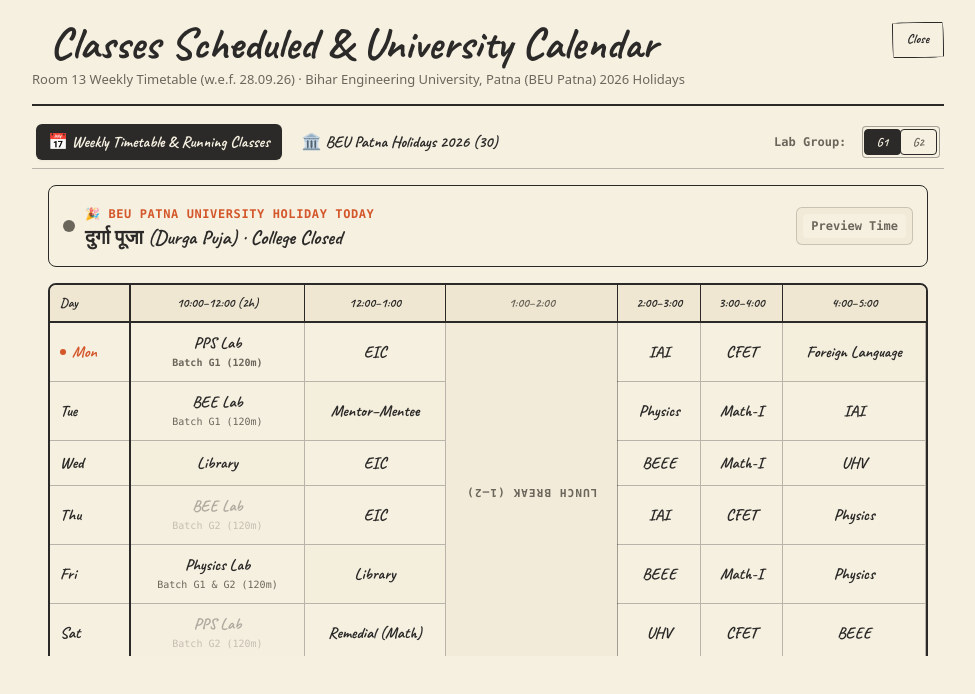
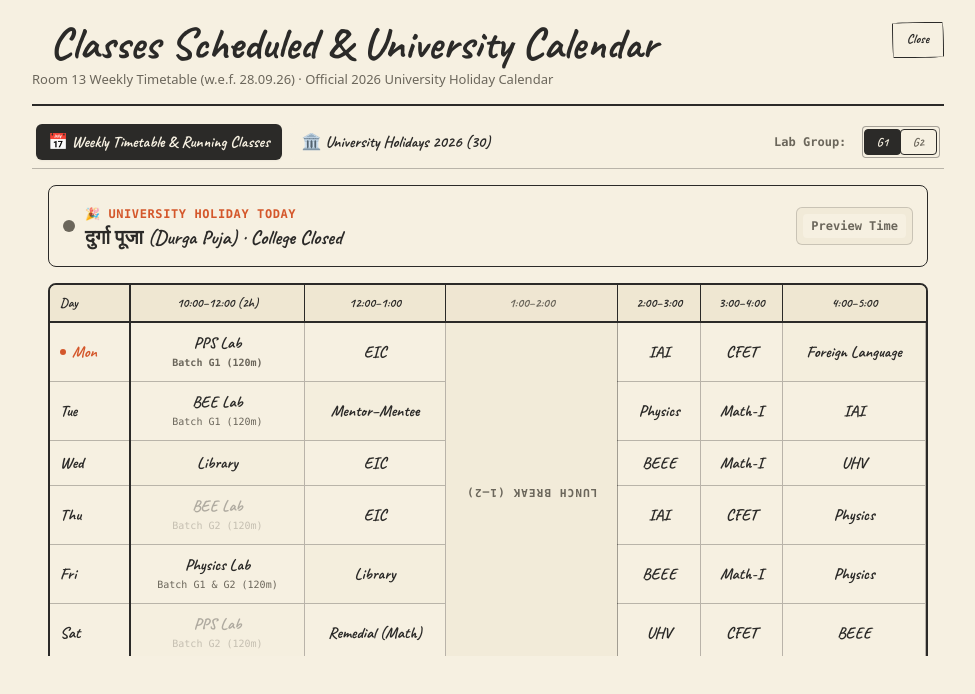
Before and after one commit to Mr-AnshuSingh/TheFirstSemester, a Next.js app: page / in a window 1280 px wide. Both pictures are taken after a click on the button "Classes Scheduled". Shown: the top 694 px of the page, without its empty margins (152-1127 px from the left). Built offline with nearby package versions, Linux system fonts and the light colour scheme.

Commit message:
fix(schedule): remove BEU Patna University text from classes and holiday modal

```diff
--- a/src/components/study/ClassesScheduledModal.tsx
+++ b/src/components/study/ClassesScheduledModal.tsx
@@ -210,7 +210,7 @@
               <h2 className="font-hand text-3xl font-bold text-ink">Classes Scheduled &amp; University Calendar</h2>
             </div>
             <p className="text-[13px] text-dim mt-1 font-sans">
-              Room 13 Weekly Timetable (w.e.f. 28.09.26) · Bihar Engineering University, Patna (BEU Patna) 2026 Holidays
+              Room 13 Weekly Timetable (w.e.f. 28.09.26) · Official 2026 University Holiday Calendar
             </p>
           </div>
           <button type="button" className="btn" onClick={onClose} aria-label="Close modal">
@@ -241,7 +241,7 @@
                   : 'bg-paper text-ink border-ink/30 hover:bg-gold/15'
               }`}
             >
-              🏛️ BEU Patna Holidays 2026 ({UNIVERSITY_HOLIDAYS_2026.length})
+              🏛️ University Holidays 2026 ({UNIVERSITY_HOLIDAYS_2026.length})
             </button>
           </div>
 
@@ -351,7 +351,7 @@
                       {activeClass.status === 'holiday' && (
                         <div className="font-sans">
                           <span className="text-xs font-bold uppercase tracking-wider text-accentRed font-mono">
-                            🎉 BEU PATNA UNIVERSITY HOLIDAY TODAY
+                            🎉 UNIVERSITY HOLIDAY TODAY
                           </span>
                           <h4 className="font-hand text-xl font-bold text-ink">
                             {activeClass.holidayName} · College Closed
@@ -525,7 +525,7 @@
             </div>
           )}
 
-          {/* TAB 2: BEU PATNA 2026 HOLIDAY CALENDAR */}
+          {/* TAB 2: 2026 UNIVERSITY HOLIDAY CALENDAR */}
           {activeTab === 'holidays' && (
             <div className="space-y-4">
               {/* University Header Notification Badge */}
@@ -533,13 +533,13 @@
                 <div className="flex items-start justify-between gap-3 flex-wrap">
                   <div>
                     <span className="text-[11px] font-bold tracking-[0.14em] uppercase text-accentRed font-mono block">
-                      OFFICIAL NOTIFICATION · BEU PATNA
+                      OFFICIAL NOTIFICATION · 2026 CALENDAR
                     </span>
                     <h3 className="font-hand text-2xl font-bold text-ink mt-0.5">
-                      बिहार अभियंत्रण विश्वविद्यालय, पटना · अवकाश-तालिका २०२६
+                      विश्वविद्यालय · अवकाश-तालिका २०२६
                     </h3>
                     <p className="text-xs text-dim font-sans mt-0.5">
-                      राजकीय अभियंत्रण महाविद्यालयों के शिक्षकों एवं छात्र-छात्राओं हेतु वर्ष २०२६ के लिए अवकाश-तालिका (ज्ञापांक: वि०अ०वि० / 1029 / 2025 / पटना)
+                      राजकीय अभियंत्रण महाविद्यालयों के शिक्षकों एवं छात्र-छात्राओं हेतु वर्ष २०२६ के लिए अवकाश-तालिका (ज्ञापांक: 1029 / 2025)
                     </p>
                   </div>
 
@@ -690,7 +690,7 @@
                 <p>1. मुस्लिम त्योहारों में चाँद के दृष्टिगोचर होने के अनुसार अवकाश की तिथि में तत्संबंधी सरकारी आदेशानुसार परिवर्तन हो सकता है।</p>
                 <p>2. अतिरिक्त अवकाश सरकारी आदेशानुसार देय होगा।</p>
                 <p className="pt-1 text-[11px] font-mono text-ink">
-                  आदेशानुसार: कुलसचिव, बिहार अभियंत्रण विश्वविद्यालय, पटना (BEU Patna)
+                  आदेशानुसार: कुलसचिव, विश्वविद्यालय प्रशासन
                 </p>
               </div>
             </div>
--- a/src/components/study/CommandPaletteModal.tsx
+++ b/src/components/study/CommandPaletteModal.tsx
@@ -63,7 +63,7 @@
       list.push({
         id: 'act-classes',
         type: 'action',
-        title: 'Open Classes Scheduled & BEU Patna Holiday Calendar',
+        title: 'Open Classes Scheduled & University Holiday Calendar',
         subtitle: 'Room 13 weekly class schedule, live running class, and 2026 holidays',
         badge: 'Schedule',
         onSelect: () => {
--- a/src/components/study/Header.tsx
+++ b/src/components/study/Header.tsx
@@ -109,7 +109,7 @@
           type="button"
           className="btn gold flex items-center gap-1.5"
           onClick={onOpenClassesModal}
-          title="Room 13 Class Schedule & BEU Patna Holiday Calendar"
+          title="Room 13 Class Schedule & University Holiday Calendar"
         >
           <span className="w-2 h-2 rounded-full bg-accentRed animate-ping inline-block" />
           <span>Classes Scheduled</span>
--- a/src/data/schedule.ts
+++ b/src/data/schedule.ts
@@ -50,8 +50,8 @@
 
 /**
  * Official Holiday Calendar 2026 for Government Engineering Colleges
- * Bihar Engineering University, Patna (BEU Patna)
- * Ref: ज्ञापांक: वि०अ०वि० / 1029 / 2025 / पटना, दिनांक: 18/12/2025
+ * University Holiday Calendar 2026
+ * Ref: 1029 / 2025, दिनांक: 18/12/2025
  */
 export const UNIVERSITY_HOLIDAYS_2026: UniversityHoliday[] = [
   {
```
